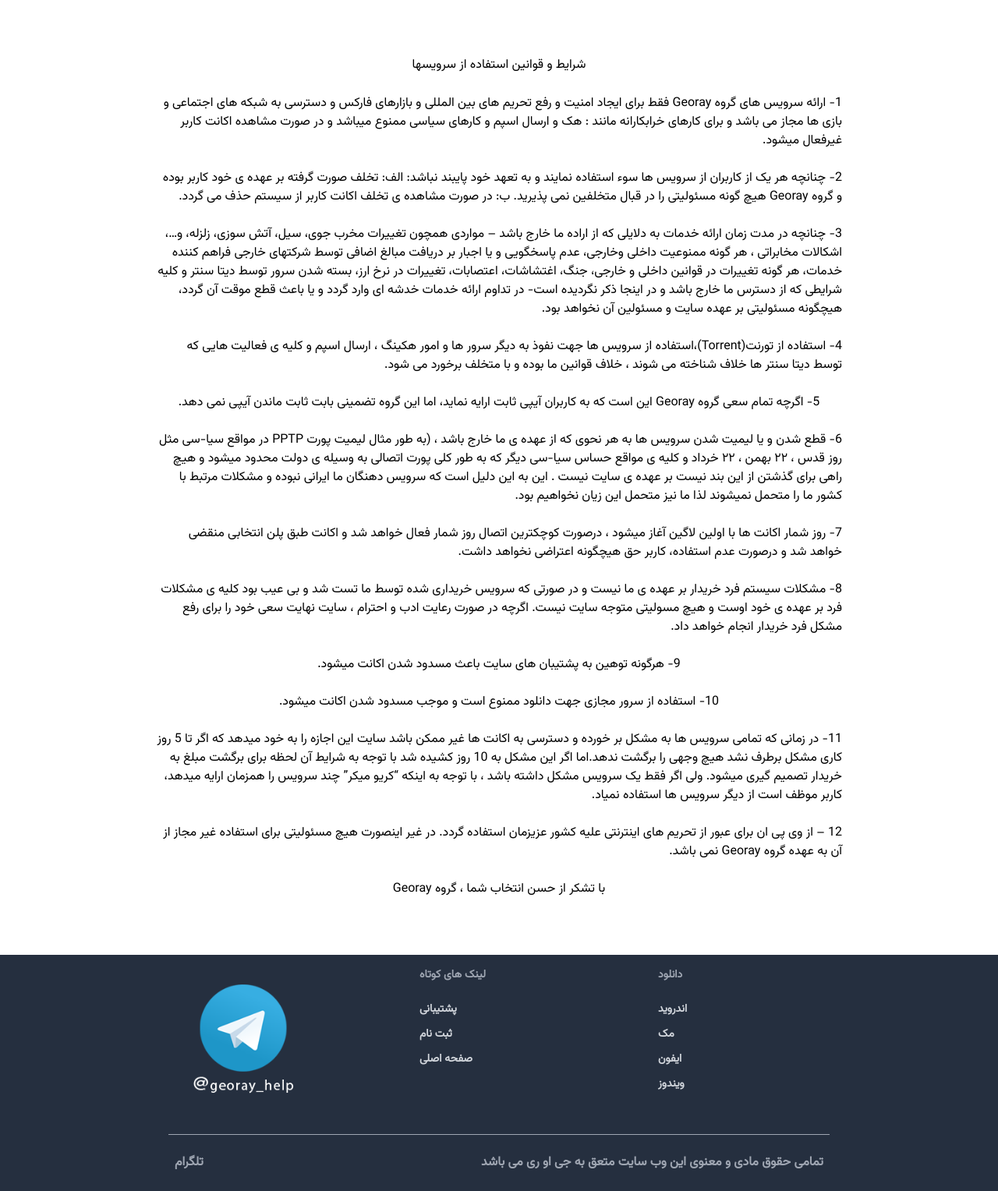
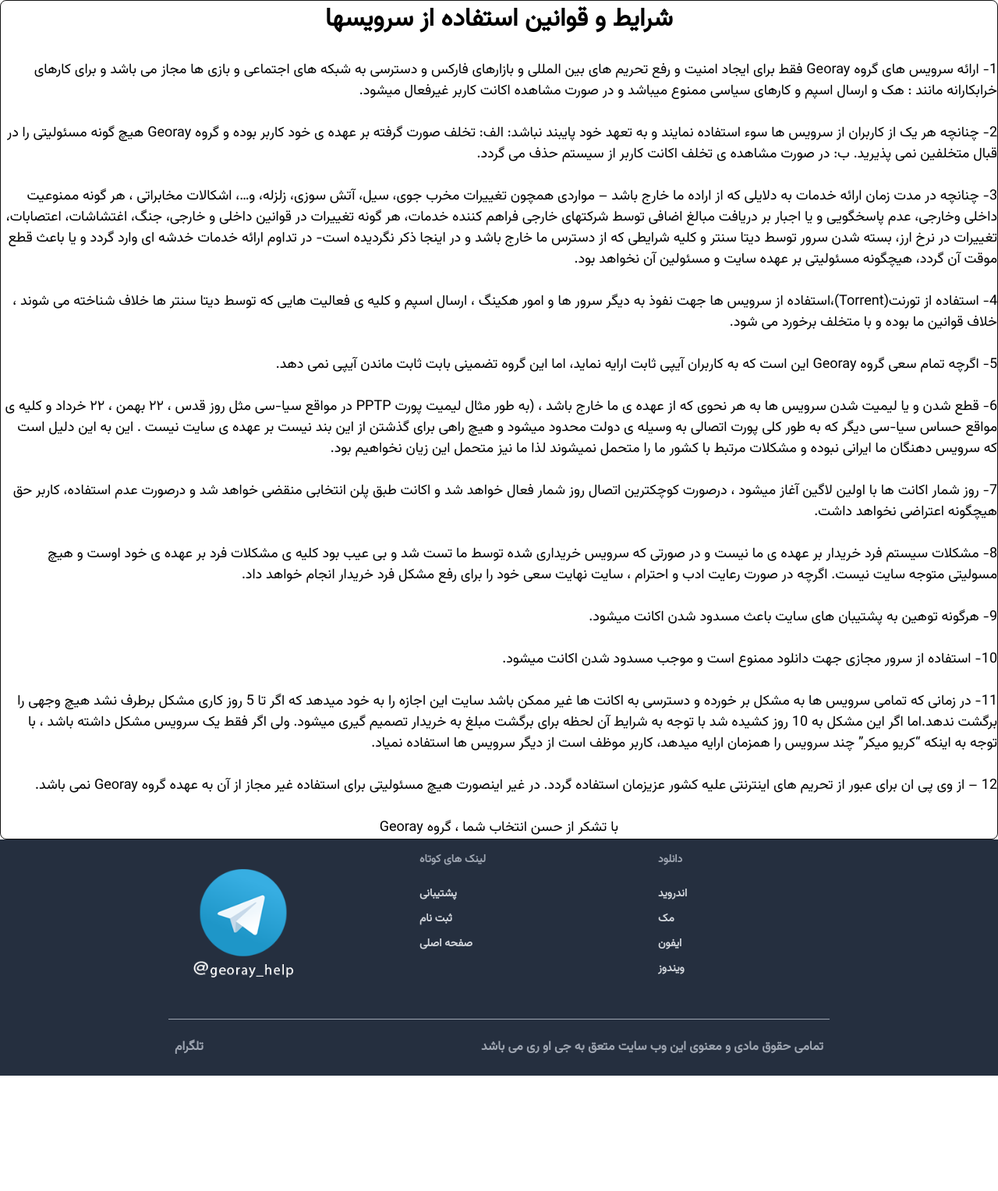
Before and after one commit to RAPEXA-TEAM/georay-vpn, a Flask app: page /privacy in a window 1280 px wide. Shown: the part 1031-2559 px from the top of the page at 78% size. After the commit the page ends 2411 px from the top, so only its background shows below. Run offline with Flask 3, Linux system fonts and the light colour scheme; some libraries are stand-ins or nearby versions.

Commit message:
update privacy page

```diff
--- a/site/templates/privacy.html
+++ b/site/templates/privacy.html
@@ -46,36 +46,36 @@
 
       <!-- TODO: edit this file and give style to it -->
       <!-- main content -->
-      <main class="main-container">
+      <main class="rules-container">
         <header class="w-full flex flex-col-reverse md:flex-row-reverse justify-right items-right md:items-start gap-4"></header>
-          <div style="padding: 8px; border-radius: 8px; color: #000000; background-color: #ffffff; display: flex; flex-direction: column; justify-content: center; align-items: center;">
-            <h1 style="direction: rtl; text-align: right;">شرایط و قوانین استفاده از سرویسها</h1>
+          <div style="border-radius: 8px; color: #000000; background-color: #ffffff; display: flex; flex-direction: column; justify-content: center; align-items: center; font-size: 18px; border: 1px solid #121212;">
+            <h1 style="direction: rtl; font-size: 32px; font-weight: bold;">شرایط و قوانین استفاده از سرویسها</h1>
             <hr><br>
-            <p class="mb-0" style="direction: rtl; text-align: right;">1- ارائه سرویس های گروه Georay فقط برای ایجاد امنیت و رفع تحریم های بین المللی و بازارهای فارکس و دسترسی به شبکه های اجتماعی و بازی ها مجاز می باشد و برای کارهای خرابکارانه مانند : هک و ارسال اسپم و کارهای سیاسی ممنوع میباشد و در صورت مشاهده اکانت کاربر غیرفعال میشود.</p>
+            <p class="w-full mb-0" style="direction: rtl;">1- ارائه سرویس های گروه Georay فقط برای ایجاد امنیت و رفع تحریم های بین المللی و بازارهای فارکس و دسترسی به شبکه های اجتماعی و بازی ها مجاز می باشد و برای کارهای خرابکارانه مانند : هک و ارسال اسپم و کارهای سیاسی ممنوع میباشد و در صورت مشاهده اکانت کاربر غیرفعال میشود.</p>
             <br>
-            <p class="mb-0" style="direction: rtl; text-align: right;">2- چنانچه هر یک از کاربران از سرویس ها سوء استفاده نمایند و به تعهد خود پایبند نباشد: الف: تخلف صورت گرفته بر عهده ی خود کاربر بوده و گروه Georay هیچ گونه مسئولیتی را در قبال متخلفین نمی پذیرید. ب: در صورت مشاهده ی تخلف اکانت کاربر از سیستم حذف می گردد.</p>
+            <p class="w-full mb-0" style="direction: rtl;">2- چنانچه هر یک از کاربران از سرویس ها سوء استفاده نمایند و به تعهد خود پایبند نباشد: الف: تخلف صورت گرفته بر عهده ی خود کاربر بوده و گروه Georay هیچ گونه مسئولیتی را در قبال متخلفین نمی پذیرید. ب: در صورت مشاهده ی تخلف اکانت کاربر از سیستم حذف می گردد.</p>
             <br>
-            <p class="mb-0" style="direction: rtl; text-align: right;">3- چنانچه در مدت زمان ارائه خدمات به دلایلی که از اراده ما خارج باشد – مواردی همچون تغییرات مخرب جوی، سیل، آتش سوزی، زلزله، و…، اشکالات مخابراتی ، هر گونه ممنوعیت داخلی وخارجی، عدم پاسخگویی و یا اجبار بر دریافت مبالغ اضافی توسط شرکتهای خارجی فراهم کننده خدمات، هر گونه تغییرات در قوانین داخلی و خارجی، جنگ، اغتشاشات، اعتصابات، تغییرات در نرخ ارز، بسته شدن سرور توسط دیتا سنتر و کلیه شرایطی که از دسترس ما خارج باشد و در اینجا ذکر نگردیده است- در تداوم ارائه خدمات خدشه ای وارد گردد و یا باعث قطع موقت آن گردد، هیچگونه مسئولیتی بر عهده سایت و مسئولین آن نخواهد بود.</p>
+            <p class="w-full mb-0" style="direction: rtl;">3- چنانچه در مدت زمان ارائه خدمات به دلایلی که از اراده ما خارج باشد – مواردی همچون تغییرات مخرب جوی، سیل، آتش سوزی، زلزله، و…، اشکالات مخابراتی ، هر گونه ممنوعیت داخلی وخارجی، عدم پاسخگویی و یا اجبار بر دریافت مبالغ اضافی توسط شرکتهای خارجی فراهم کننده خدمات، هر گونه تغییرات در قوانین داخلی و خارجی، جنگ، اغتشاشات، اعتصابات، تغییرات در نرخ ارز، بسته شدن سرور توسط دیتا سنتر و کلیه شرایطی که از دسترس ما خارج باشد و در اینجا ذکر نگردیده است- در تداوم ارائه خدمات خدشه ای وارد گردد و یا باعث قطع موقت آن گردد، هیچگونه مسئولیتی بر عهده سایت و مسئولین آن نخواهد بود.</p>
             <br>
-            <p class="mb-0" style="direction: rtl; text-align: right;">4- استفاده از تورنت(Torrent)،استفاده از سرویس ها جهت نفوذ به دیگر سرور ها و امور هکینگ ، ارسال اسپم و کلیه ی فعالیت هایی که توسط دیتا سنتر ها خلاف شناخته می شوند ، خلاف قوانین ما بوده و با متخلف برخورد می شود.</p>
+            <p class="w-full mb-0" style="direction: rtl;">4- استفاده از تورنت(Torrent)،استفاده از سرویس ها جهت نفوذ به دیگر سرور ها و امور هکینگ ، ارسال اسپم و کلیه ی فعالیت هایی که توسط دیتا سنتر ها خلاف شناخته می شوند ، خلاف قوانین ما بوده و با متخلف برخورد می شود.</p>
             <br>
-            <p class="mb-0" style="direction: rtl; text-align: right;">5- اگرچه تمام سعی گروه Georay این است که به کاربران آیپی ثابت ارایه نماید، اما این گروه تضمینی بابت ثابت ماندن آیپی نمی دهد.</p>
+            <p class="w-full mb-0" style="direction: rtl;">5- اگرچه تمام سعی گروه Georay این است که به کاربران آیپی ثابت ارایه نماید، اما این گروه تضمینی بابت ثابت ماندن آیپی نمی دهد.</p>
             <br>
-            <p class="mb-0" style="direction: rtl; text-align: right;">6- قطع شدن و یا لیمیت شدن سرویس ها به هر نحوی که از عهده ی ما خارج باشد ، (به طور مثال لیمیت پورت PPTP در مواقع سیا-سی مثل روز قدس ، ۲۲ بهمن ، ۲۲ خرداد و کلیه ی مواقع حساس سیا-سی دیگر که به طور کلی پورت اتصالی به وسیله ی دولت محدود میشود و هیچ راهی برای گذشتن از این بند نیست بر عهده ی سایت نیست . این به این دلیل است که سرویس دهنگان ما ایرانی نبوده و مشکلات مرتبط با کشور ما را متحمل نمیشوند لذا ما نیز متحمل این زیان نخواهیم بود.</p>
+            <p class="w-full mb-0" style="direction: rtl;">6- قطع شدن و یا لیمیت شدن سرویس ها به هر نحوی که از عهده ی ما خارج باشد ، (به طور مثال لیمیت پورت PPTP در مواقع سیا-سی مثل روز قدس ، ۲۲ بهمن ، ۲۲ خرداد و کلیه ی مواقع حساس سیا-سی دیگر که به طور کلی پورت اتصالی به وسیله ی دولت محدود میشود و هیچ راهی برای گذشتن از این بند نیست بر عهده ی سایت نیست . این به این دلیل است که سرویس دهنگان ما ایرانی نبوده و مشکلات مرتبط با کشور ما را متحمل نمیشوند لذا ما نیز متحمل این زیان نخواهیم بود.</p>
             <br>
-            <p class="mb-0" style="direction: rtl; text-align: right;">7- روز شمار اکانت ها با اولین لاگین آغاز میشود ، درصورت کوچکترین اتصال روز شمار فعال خواهد شد و اکانت طبق پلن انتخابی منقضی خواهد شد و درصورت عدم استفاده، کاربر حق هیچگونه اعتراضی نخواهد داشت.</p>
+            <p class="w-full mb-0" style="direction: rtl;">7- روز شمار اکانت ها با اولین لاگین آغاز میشود ، درصورت کوچکترین اتصال روز شمار فعال خواهد شد و اکانت طبق پلن انتخابی منقضی خواهد شد و درصورت عدم استفاده، کاربر حق هیچگونه اعتراضی نخواهد داشت.</p>
             <br>
-            <p class="mb-0" style="direction: rtl; text-align: right;">8- مشکلات سیستم فرد خریدار بر عهده ی ما نیست و در صورتی که سرویس خریداری شده توسط ما تست شد و بی عیب بود کلیه ی مشکلات فرد بر عهده ی خود اوست و هیچ مسولیتی متوجه سایت نیست. اگرچه در صورت رعایت ادب و احترام ، سایت نهایت سعی خود را برای رفع مشکل فرد خریدار انجام خواهد داد.</p>
+            <p class="w-full mb-0" style="direction: rtl;">8- مشکلات سیستم فرد خریدار بر عهده ی ما نیست و در صورتی که سرویس خریداری شده توسط ما تست شد و بی عیب بود کلیه ی مشکلات فرد بر عهده ی خود اوست و هیچ مسولیتی متوجه سایت نیست. اگرچه در صورت رعایت ادب و احترام ، سایت نهایت سعی خود را برای رفع مشکل فرد خریدار انجام خواهد داد.</p>
             <br>
-            <p class="mb-0" style="direction: rtl; text-align: right;">9- هرگونه توهین به پشتیبان های سایت باعث مسدود شدن اکانت میشود.</p>
+            <p class="w-full mb-0" style="direction: rtl;">9- هرگونه توهین به پشتیبان های سایت باعث مسدود شدن اکانت میشود.</p>
             <br>
-            <p class="mb-0" style="direction: rtl; text-align: right;">10- استفاده از سرور مجازی جهت دانلود ممنوع است و موجب مسدود شدن اکانت میشود.</p>
+            <p class="w-full mb-0" style="direction: rtl;">10- استفاده از سرور مجازی جهت دانلود ممنوع است و موجب مسدود شدن اکانت میشود.</p>
             <br>
-            <p class="mb-0" style="direction: rtl; text-align: right;">11- در زمانی که تمامی سرویس ها به مشکل بر خورده و دسترسی به اکانت ها غیر ممکن باشد سایت این اجازه را به خود میدهد که اگر تا 5 روز کاری مشکل برطرف نشد هیچ وجهی را برگشت ندهد.اما اگر این مشکل به 10 روز کشیده شد با توجه به شرایط آن لحظه برای برگشت مبلغ به خریدار تصمیم گیری میشود. ولی اگر فقط یک سرویس مشکل داشته باشد ، با توجه به اینکه “کریو میکر” چند سرویس را همزمان ارایه میدهد، کاربر موظف است از دیگر سرویس ها استفاده نمیاد.</p>
+            <p class="w-full mb-0" style="direction: rtl;">11- در زمانی که تمامی سرویس ها به مشکل بر خورده و دسترسی به اکانت ها غیر ممکن باشد سایت این اجازه را به خود میدهد که اگر تا 5 روز کاری مشکل برطرف نشد هیچ وجهی را برگشت ندهد.اما اگر این مشکل به 10 روز کشیده شد با توجه به شرایط آن لحظه برای برگشت مبلغ به خریدار تصمیم گیری میشود. ولی اگر فقط یک سرویس مشکل داشته باشد ، با توجه به اینکه “کریو میکر” چند سرویس را همزمان ارایه میدهد، کاربر موظف است از دیگر سرویس ها استفاده نمیاد.</p>
             <br>
-            <p class="mb-0" style="direction: rtl; text-align: right;">12 – از وی پی ان برای عبور از تحریم های اینترنتی علیه کشور عزیزمان استفاده گردد. در غیر اینصورت هیچ مسئولیتی برای استفاده غیر مجاز از آن به عهده گروه Georay نمی باشد.</p>
+            <p class="w-full mb-0" style="direction: rtl;">12 – از وی پی ان برای عبور از تحریم های اینترنتی علیه کشور عزیزمان استفاده گردد. در غیر اینصورت هیچ مسئولیتی برای استفاده غیر مجاز از آن به عهده گروه Georay نمی باشد.</p>
             <br>
-            <p class="mb-0" style="direction: rtl; text-align: right;">با تشکر از حسن انتخاب شما ، گروه Georay</p>
+            <h1 class="mb-0" style="direction: rtl;">با تشکر از حسن انتخاب شما ، گروه Georay</h1>
           </div>
         </header>
       </main>
```
